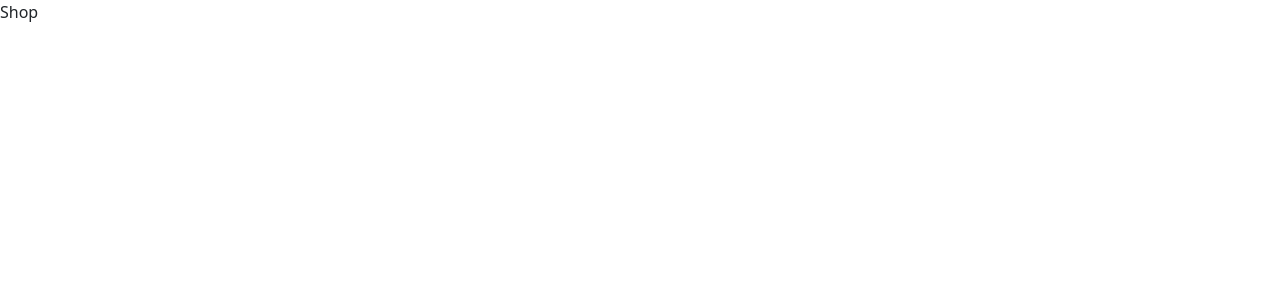
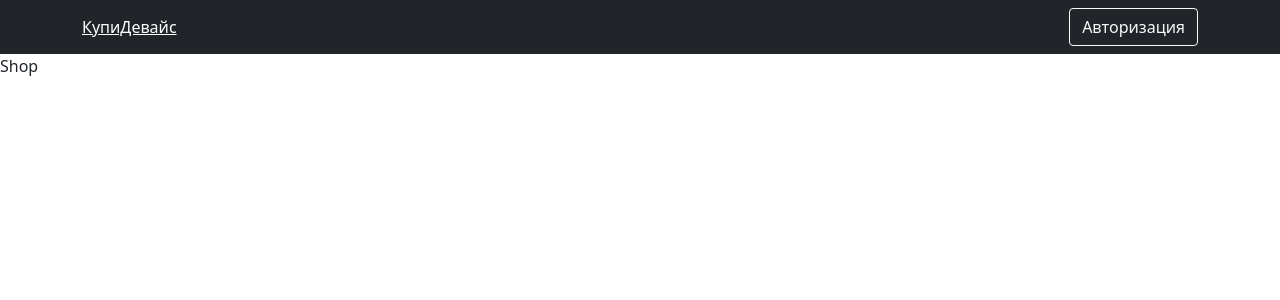
Before and after one commit to maq7P/PERL, a React (Create React App) app in the folder client/: page / in a window 1280 px wide. Shown: the top 300 px of the page. Built offline with nearby package versions, Linux system fonts and the light colour scheme.

Commit message:
[client]: added component NavBar

```diff
--- a/client/src/App.tsx
+++ b/client/src/App.tsx
@@ -2,10 +2,12 @@
 import { BrowserRouter } from "react-router-dom"
 
 import AppRouter from "./components/AppRouter"
+import NavBar from "./components/NavBar"
 
 function App() {
   return (
     <BrowserRouter>
+      <NavBar />
       <AppRouter />
     </BrowserRouter>
   )
--- /dev/null
+++ b/client/src/components/NavBar.tsx
@@ -0,0 +1,60 @@
+import React, { useContext } from "react"
+import { NavLink, useNavigate } from "react-router-dom"
+
+import { observer } from "mobx-react-lite"
+
+import Button from "react-bootstrap/Button"
+import Navbar from "react-bootstrap/Navbar"
+import Nav from "react-bootstrap/Nav"
+import Container from "react-bootstrap/Container"
+
+import AppContext from "../context/AppContext"
+import { ADMIN_ROUTE, LOGIN_ROUTE, SHOP_ROUTE } from "../utils/constants"
+
+const NavBar = observer(() => {
+  const navigate = useNavigate()
+  const { user } = useContext(AppContext)
+
+  const logOut = () => {
+    user.setUser({})
+    user.setIsAuth(false)
+  }
+
+  return (
+    <Navbar bg="dark" variant="dark">
+      <Container>
+        <NavLink style={{ color: "white" }} to={SHOP_ROUTE}>
+          КупиДевайс
+        </NavLink>
+        {user.isAuth ? (
+          <Nav className="ml-auto" style={{ color: "white" }}>
+            <Button
+              variant={"outline-light"}
+              onClick={() => navigate(ADMIN_ROUTE)}
+            >
+              Админ панель
+            </Button>
+            <Button
+              variant={"outline-light"}
+              onClick={() => logOut()}
+              className="ml-2"
+            >
+              Выйти
+            </Button>
+          </Nav>
+        ) : (
+          <Nav className="ml-auto" style={{ color: "white" }}>
+            <Button
+              variant={"outline-light"}
+              onClick={() => navigate(LOGIN_ROUTE)}
+            >
+              Авторизация
+            </Button>
+          </Nav>
+        )}
+      </Container>
+    </Navbar>
+  )
+})
+
+export default NavBar
```
